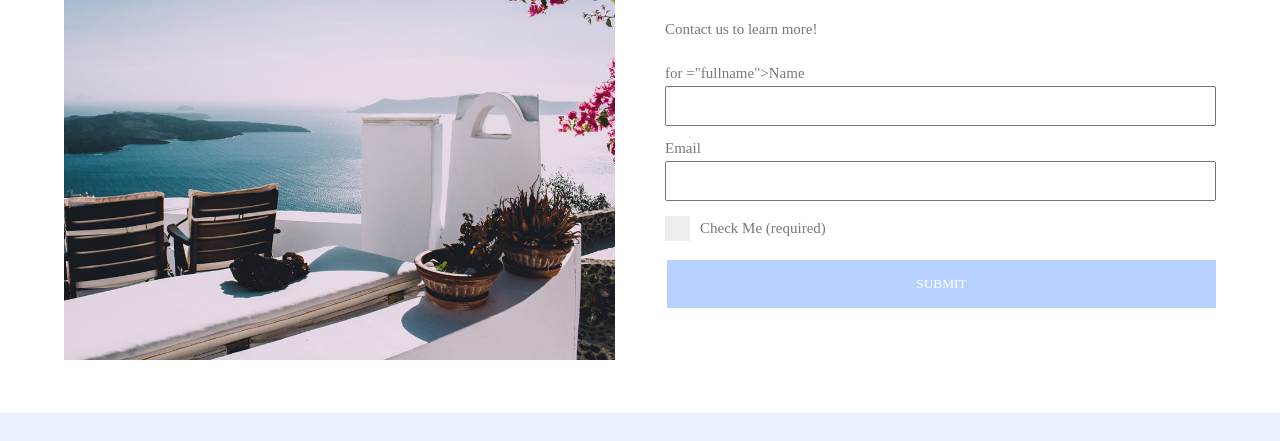
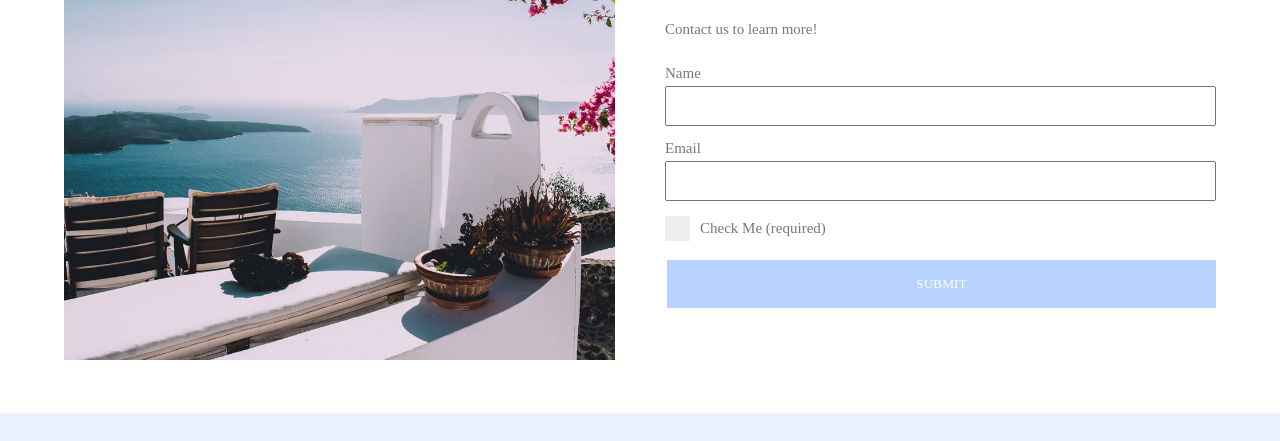
Before and after one commit to sneakysam26/inm320saa-accessibility-assignment, a website: page public/index.html in a window 1280 px wide. Shown: the part 254-695 px from the top of the page. Drawn offline with nearby package versions, Linux system fonts and the light colour scheme; a web font is replaced by a local one.

Commit message:
update index
fix add label

```diff
--- a/public/index.html
+++ b/public/index.html
@@ -61,7 +61,7 @@
                     <div class="post-list-entry">
                         <p>Contact us to learn more!</p>
                         <form action="/" method="post">
-                            <label> for ="fullname">Name</label>
+                            <label for="fullname">Name</label>
                             <input type="text" name="fullname" required />
 
                             <label>Email</label>
```
